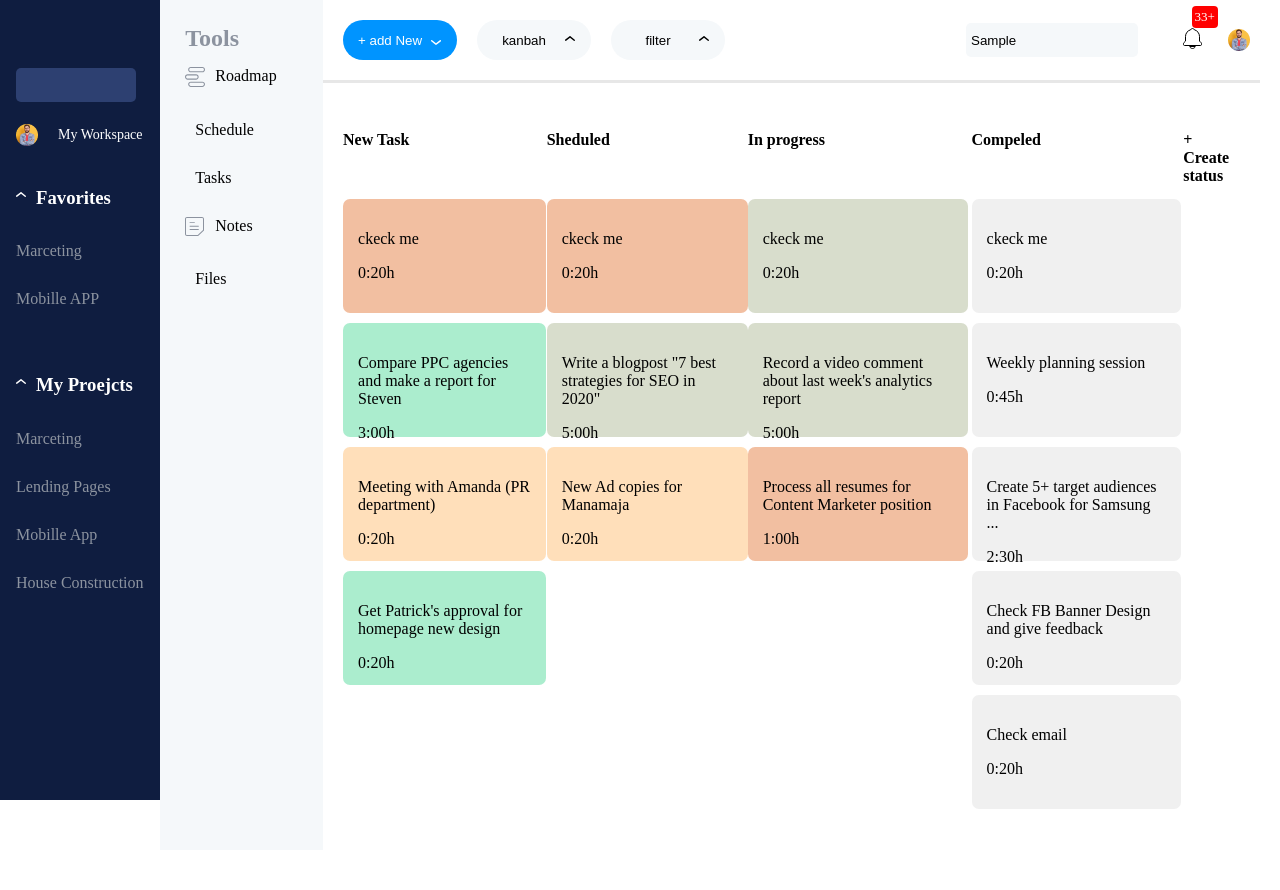
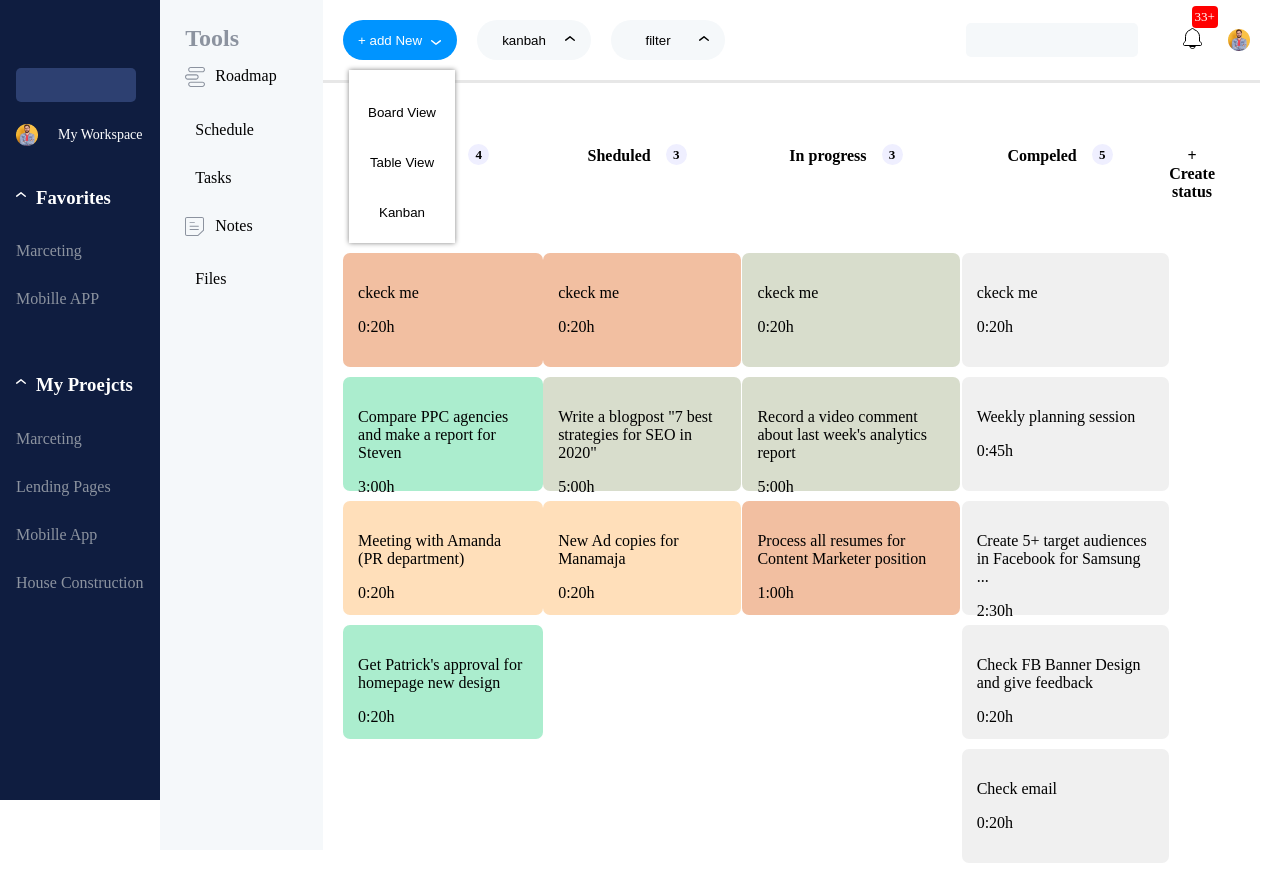
Before and after one commit to i-c-winner/testbelousov, a React (Create React App) app: page / in a window 1280 px wide. Both pictures are taken after typing "Sample" into the empty fields and a click on the button "+ add New". Before the commit the page ends 850 px from the top, so only its background shows below. Built offline with nearby package versions, Linux system fonts and the light colour scheme; no server answers.

Commit message:
Fix: Мелкие правки

```diff
--- a/src/components/Cards.js
+++ b/src/components/Cards.js
@@ -3,10 +3,19 @@ import styled from "styled-components";
 import WithCounter from "./WithCounter";
 
 const CardsBox=styled.div`
+  display: flex;
+  flex-flow: column;
+  align-items: center;
+  `
+const TitleBox=styled.h4`
+  text-align: center;
+  position: relative;
+  display: flex;
+  ;
+`
 
-`
-const Title=styled.h4`
-
+const Title=styled.p`
+  margin-right: 25px;
 `
 const Card=styled.div`
   &:nth-child(2){
@@ -14,7 +23,6 @@ const Card=styled.div`
   }
   padding: 15px;
   background-color: ${props=>{
-      console.log(props)
      return  props.theme.bgColor
 }};
   border-radius: 7px;
@@ -31,21 +39,32 @@ function getColor(card) {
     const color=['#abedce', '#d8ddcc', '#ffdfba', '#f2bfa1']
     return color[render]
 }
+const stylesForCounter={
+    bgColor: "#efefff",
+    padding: "3px",
+    borderRadius: "50%",
+    color: "black",
+    fontSize: "13px",
+    width: "15px",
+    height: "15px",
 
+}
 function Cards(props){
     return (
         <CardsBox>
-            <Title>
-                {props.cards.title}
-            </Title>
-            {props.cards.cards.map(card=>{
+            <TitleBox>
+                <Title>{props.cards.title}</Title>
+                {props.cards.title==="+ Create status"? null:
+                    <WithCounter styles={stylesForCounter} count={props.cards.count} />}
+            </TitleBox>
+            {props.cards.cards.map((card, index)=>{
                 const color= getColor(props.cards)
                 Card.defaultProps={
                     theme:{
                         bgColor:color
                     }
                 }
-                return <Card>
+                return <Card key={index}>
                     <p>{card.text}</p>
                     <time>{card.time}</time>
                 </Card>
--- a/src/components/Header.js
+++ b/src/components/Header.js
@@ -7,6 +7,7 @@ import Icon from "./Icon";
 import Search from "./Search";
 import avatar from "../images/img/avatar.png";
 import WithCounter from "./WithCounter";
+import HeaderModal from "./HeaderModal";
 
 
 const { bgButtonDisabled, bgButtonEnabled,textGrey, textWhite, textBlack, bgMain}=theme
@@ -64,9 +65,14 @@ function Header() {
     const style={
         bgColor: "#f5f8fa"
     }
-    const [selected, setSelected]= useState(buttons[0])
+    const [selected, setSelected]= useState(null)
 function clickButton () {
-    setSelected(this.name)
+    if (selected===this.name){
+        setSelected(null)
+    } else {
+        setSelected(this.name)
+    }
+
 }
 
 function getClasses() {
@@ -90,7 +96,7 @@ function getVisibleMenu () {
                        <Icon className={getVisibleMenu.bind({name: button})()?'arrow arrow_header':
                            'arrow arrow_header arrow_header_up'}
                             src={IconArrow} />
-                       {/*{getVisibleMenu.bind({name: button})()?<HeaderModal />: null}*/}
+                       {getVisibleMenu.bind({name: button})()?<HeaderModal />: null}
                            </Button>
                 })}
             </ButtonsBox>
--- a/src/components/HeaderModal.js
+++ b/src/components/HeaderModal.js
@@ -1,14 +1,42 @@
 import React from "react";
 import styled from "styled-components";
+import {theme} from "../ui/theme";
+
+const {textBlack}=theme
+const Modal=styled.div`
+  position: absolute;
+  background-color: white;
+  box-shadow: 0 0 5px grey;
+  top: 50px;
+  padding: 18px 14px 5px;
+  z-index: 10;
+  white-space: nowrap;
+`
+const Item=styled.p`
+  margin: 0;
+  color: ${textBlack};
+  height: 40px;
+  border-radius: 3px;
+  padding: 5px;
+  line-height: 40px;
+}
+  &:hover {
+    background-color: #f5f8fa;
 
 
-const Modal=styled.div`
-  position: absolute;
+`
+const modal= ["Board View", "Table View", "Kanban"]
 
-`
 function HeaderModal() {
     return(
-        <Modal>modal</Modal>
+        <Modal>
+            {modal.map(item=>{
+                console.log(item)
+                return <Item key={item}>
+                    {item}
+                </Item>
+            })}
+        </Modal>
     )
 }
 
--- a/src/components/WithCounter.js
+++ b/src/components/WithCounter.js
@@ -17,6 +17,8 @@ const Count=styled.p`
   border-radius: ${props=>props.theme.styles.borderRadius};
   color: ${props=>props.theme.styles.color};
   font-size: ${props=>props.theme.styles.fontSize};
+  width: ${props=>props.theme.styles.width|| ''};
+  height: ${props=>props.theme.styles.height|| ''};
 `
 function WithCounter(props) {
     Count.defaultProps={
```
